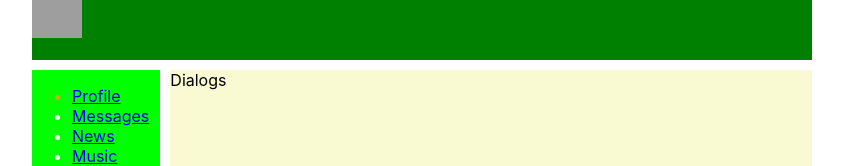
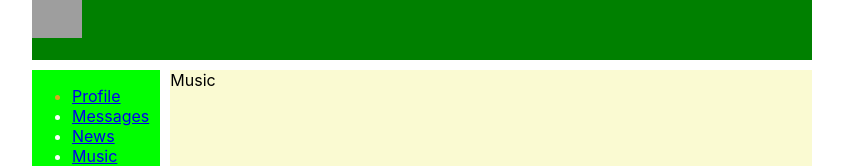
Before and after one commit to DanDev2519/react-way-of-samurai-1, a React (Create React App) app: page /Music in a window 1280 px wide. Shown: the top 166 px of the page, without its empty margins (218-1061 px from the left). Built offline with nearby package versions, Linux system fonts and the light colour scheme; grey boxes are pictures that could not be loaded.

Commit message:
Add route-dom and stubs of other pages

```diff
--- a/package.json
+++ b/package.json
@@ -8,6 +8,7 @@
     "@testing-library/user-event": "^12.2.2",
     "react": "^17.0.1",
     "react-dom": "^17.0.1",
+    "react-router-dom": "^5.2.0",
     "react-scripts": "4.0.1",
     "web-vitals": "^0.2.4"
   },
--- a/src/App.js
+++ b/src/App.js
@@ -2,19 +2,30 @@
 import "./App.css";
 import Header from "./components/Header/Header";
 import Navbar from "./components/Navbar/Navbar";
-// import Profile from "./components/Profile/Profile";
+import Profile from "./components/Profile/Profile";
 import Dialogs from "./components/Dialogs/Dialogs";
+import { BrowserRouter, Route } from "react-router-dom";
+import Music from "./components/Music/Music";
+import Settings from "./components/Settings/Settings";
+import News from "./components/News/News";
 
 const App = () => {
   return (
+    <BrowserRouter>
       <div className="app__wrapper">
         <Header />
         <Navbar />
         <div className="app__content">
+          <Route path="/Profile" component={Profile} />
+          <Route path="/Dialogs" component={Dialogs} />
+          <Route path="/News" component={News} />
+          <Route path="/Music" component={Music} />
+          <Route path="/Settings" component={Settings} />
           {/* <Profile /> */}
-        <Dialogs />
+          {/* <Dialogs /> */}
         </div>
       </div>
+    </BrowserRouter>
   );
 };
 
--- /dev/null
+++ b/src/components/Music/Music.jsx
@@ -0,0 +1,10 @@
+import React from "react";
+// import s from "./Music.module.css"
+
+const Music = () => {
+	return (
+		<div>Music</div>
+	)
+};
+
+export default Music;
--- a/src/components/Navbar/Navbar.jsx
+++ b/src/components/Navbar/Navbar.jsx
@@ -5,11 +5,11 @@
 	return (
 		<nav className={classes.nav}>
 		<ul>
-			<li className={`${classes.item} ${classes.active}`}><a href="#1">Profile</a></li>
-			<li className={classes.item}><a href="#1">Messages</a></li>
-			<li className={classes.item}><a href="#1">News</a></li>
-			<li className={classes.item}><a href="#1">Music</a></li>
-			<li className={classes.item}><a href="#1">Settings</a></li>
+			<li className={`${classes.item} ${classes.active}`}><a href="/profile">Profile</a></li>
+			<li className={classes.item}><a href="/dialogs">Messages</a></li>
+			<li className={classes.item}><a href="/News">News</a></li>
+			<li className={classes.item}><a href="/Music">Music</a></li>
+			<li className={classes.item}><a href="/Settings">Settings</a></li>
 		</ul>
 	</nav>
 )
--- /dev/null
+++ b/src/components/News/News.jsx
@@ -0,0 +1,10 @@
+import React from "react";
+// import s from "./News.module.css"
+
+const News = () => {
+	return (
+		<div>News</div>
+	)
+};
+
+export default News;
--- /dev/null
+++ b/src/components/Settings/Settings.jsx
@@ -0,0 +1,10 @@
+import React from "react";
+// import s from "./Settings.module.css"
+
+const Settings = () => {
+	return (
+		<div>Settings</div>
+	)
+};
+
+export default Settings;
```
Also changed, not shown: src/components/Music/Music.module.css (added), src/components/News/News.module.css (added), src/components/Settings/Settings.module.css (added), 2 other files (tests, documents, lock files or other folders). Lines whose indentation alone changed are shown as unchanged.
